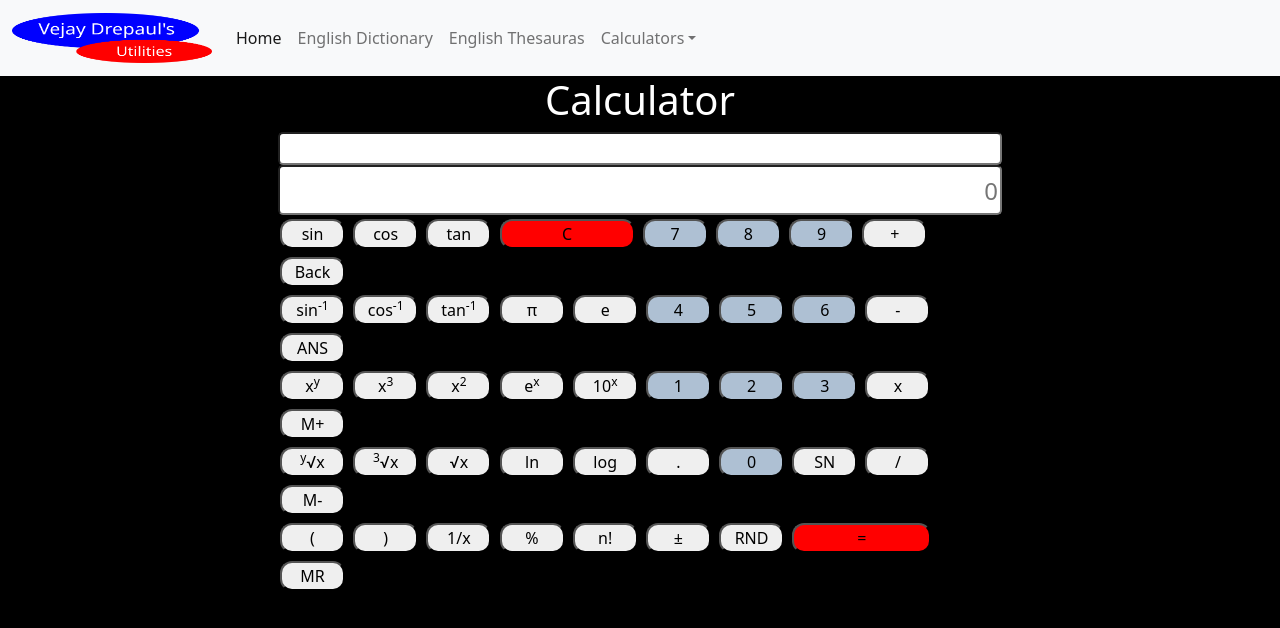
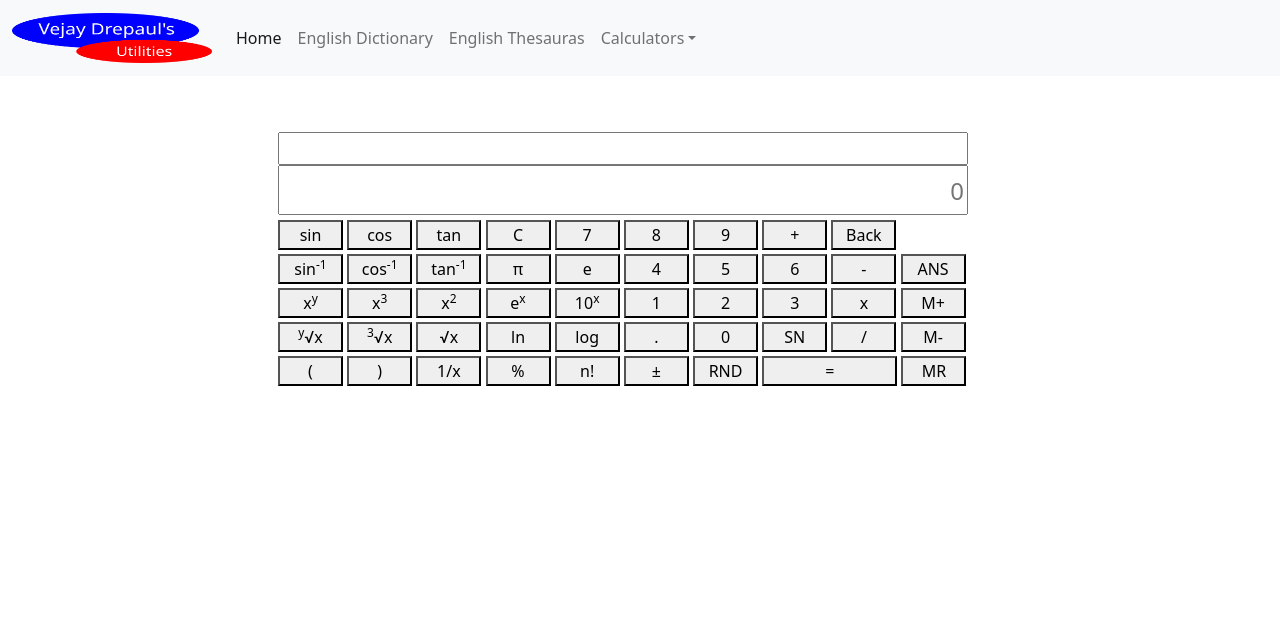
Before and after one commit to VejayDrepaul/Utilities-Website, a Flask app: page /calculator in a window 1280 px wide. Shown: the top 628 px of the page. Run offline with Flask 2, Linux system fonts and the light colour scheme.

Commit message:
calculator finished

```diff
--- a/static/styles/calc-style.css
+++ b/static/styles/calc-style.css
@@ -1,60 +1,36 @@
-body {
-	background-color: black;
-}
-
 .title {
 	text-align: center;
 	color: white;
 }
 
-.calculator-style {
-	border-radius: 5px;
-	width: 724px;
-	height: 268px;
-	margin: 0 auto;
-}
-
 #input-box {
-	border-radius: 5px;
 	text-align: right;
-	width: 724px;
+	width: 690px;
 	height: 33px;
 	font-size: large;
 }
 
 #result-box {
-	border-radius: 5px;
+	margin-bottom: 5px;
 	text-align: right;
-	width: 724px;
+	width: 690px;
 	height: 50px;
 	font-size: x-large;
 }
 
+.calculator-style {
+	width: 724px;
+	height: 269px;
+	margin: 0 auto;
+}
+
 button {
+	text-align: center;
+	margin-bottom: 4px;
 	height: 30px;
 	width: 65px;
-	text-align: center;
-	font-size: 16px;
-	margin: 4px 2px;
-	border-radius: 12px;
-}
-
-/*
-.calculator-style button:hover {
-	box-shadow: 0px 10px 50px rgb(255, 255, 255);
-}
-*/
-
-.numbers {
-	background-color: #AEC0D3;
-}
-
-#clear {
-	background-color: red;
-	width: 135px;
 }
 
 #equal {
-	background-color: red;
-	width: 139px;
+	width: 135px;
 }
```
Also changed, not shown: static/script/calc.js (+56 -0 lines).
